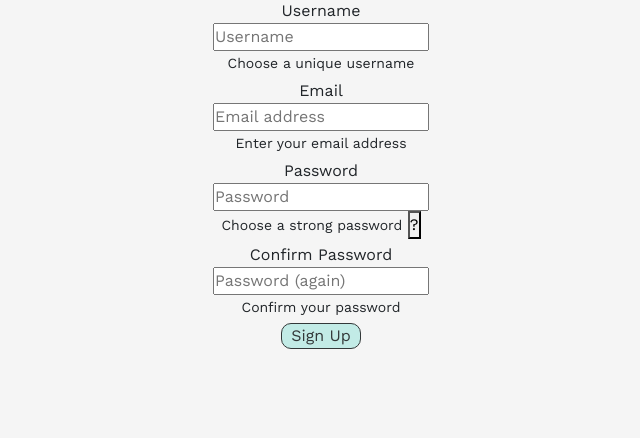
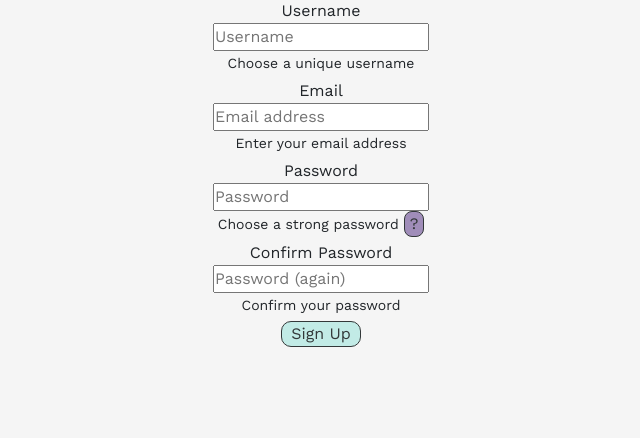
Before and after one commit to petra66orii/timeless-travel, a Django app: page /accounts/signup/ in a window 1280 px wide. Shown: the part 185-623 px from the top of the page, without its empty margins (319-959 px from the left). Run offline with Django 4.2, Linux system fonts and the light colour scheme; some web fonts are replaced.

Commit message:
Style the popover toggle button

```diff
--- a/static/css/style.css
+++ b/static/css/style.css
@@ -86,6 +86,7 @@ main {
     display: flex;
     flex-flow: column nowrap;
     align-items: center;
+    padding-bottom: 60px;
 }
 
 #sign-in, #sign-up {
@@ -94,6 +95,15 @@ main {
     border: 1px solid #333839;
     border-radius: 10px;
     width: 80px;
+    align-self: center;
+}
+
+.toggle-popover {
+    background-color: #A08DB9;
+    color: #333839;
+    border: 1px solid #333839;
+    border-radius: 8px;
+    width: 20px;
     align-self: center;
 }
 
```
